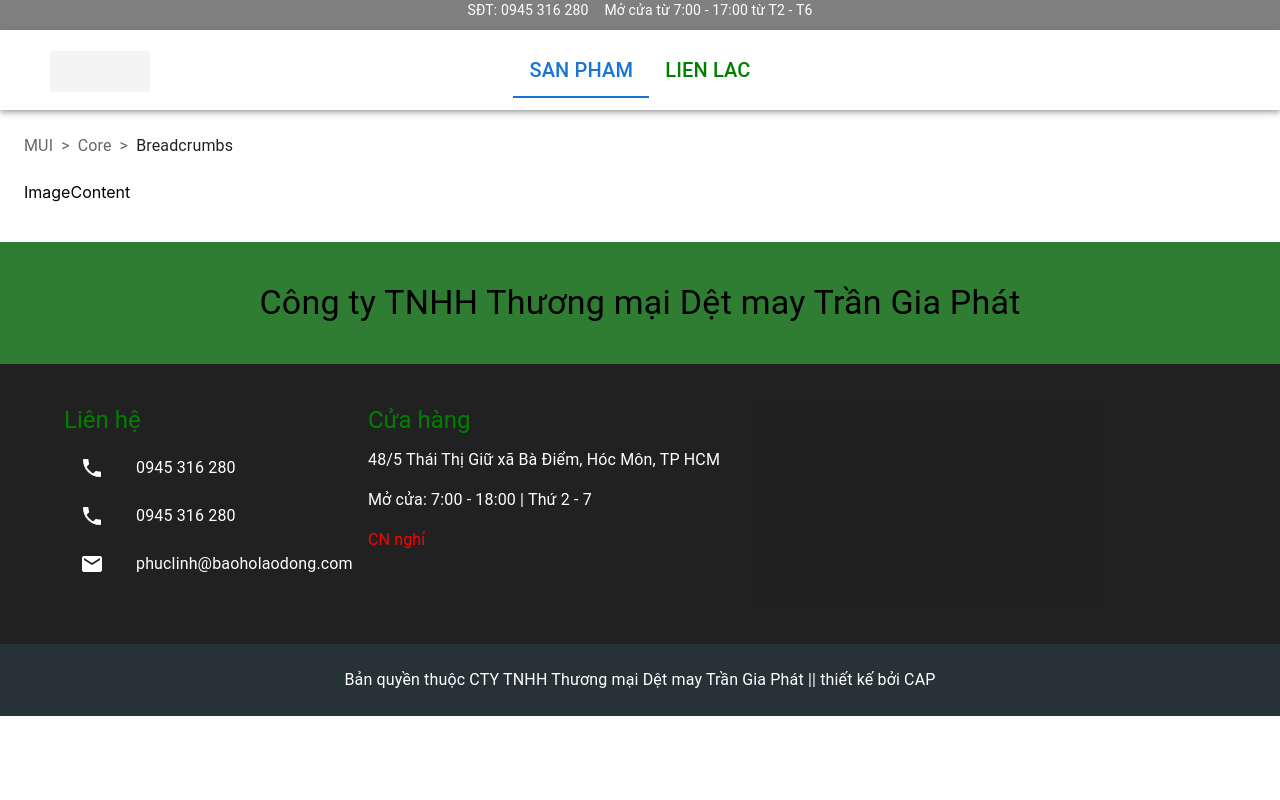
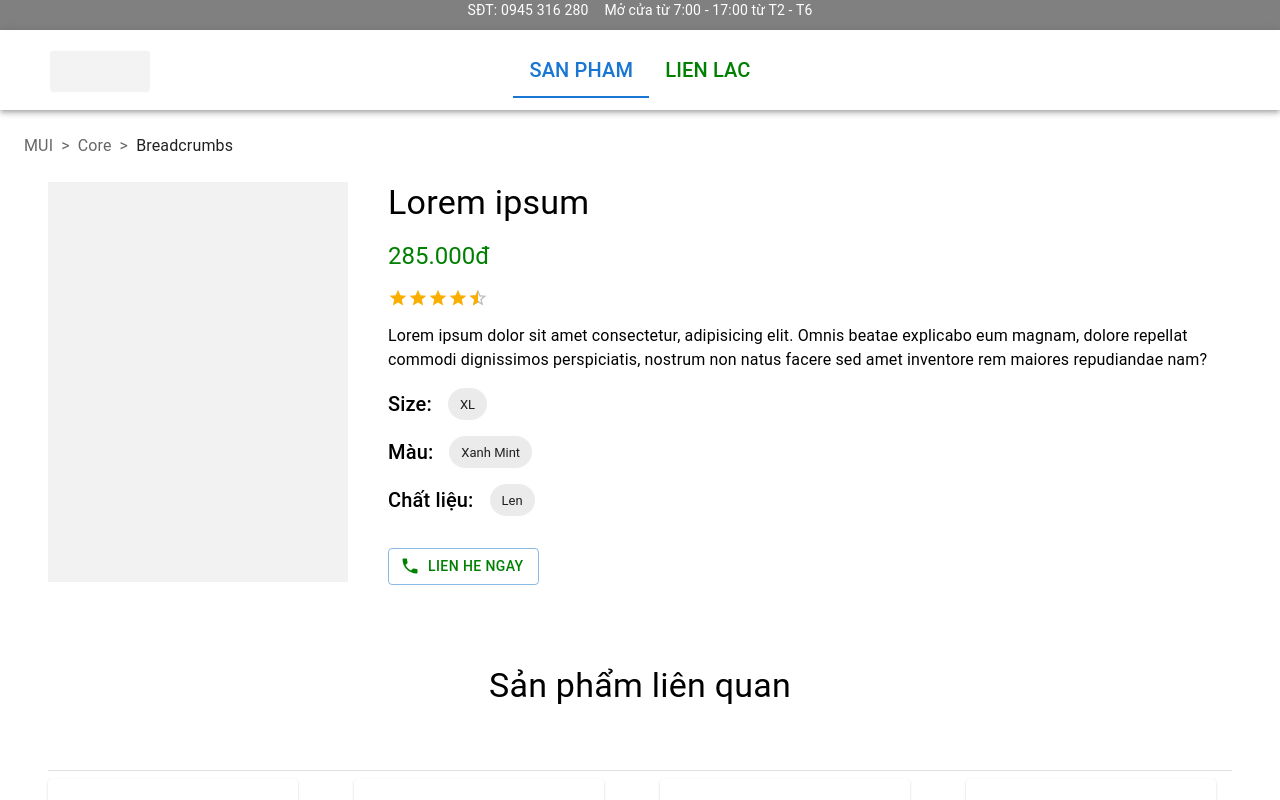
Before and after one commit to chauanphu/bhld-ecommerce, a React (Create React App) app in the folder frontend/: page /product/1 in a window 1280 px wide. Shown: the top 800 px of the page. Built offline with nearby package versions, Linux system fonts and the light colour scheme.

Commit message:
add product detail page

```diff
--- a/frontend/src/pages/NotFound.jsx
+++ b/frontend/src/pages/NotFound.jsx
@@ -4,6 +4,7 @@ const NotFoundPage = () => {
     return (
         <Box height="50vh" display="flex">
             <Typography sx={{
+                typography: { xs: "h4", md: "h3" },
                 postion: 'absolute',
                 top: 0,
                 right: 0,
@@ -11,7 +12,7 @@ const NotFoundPage = () => {
                 left: 0,
                 margin: 'auto',
                 textAlign: 'center'
-            }} variant="h3" color="gray">404 Không tìm thấy</Typography>
+            }} color="gray">404 Không tìm thấy</Typography>
         </Box >)
 }
 
--- a/frontend/src/pages/ProductDetail/ProductDetailPage.jsx
+++ b/frontend/src/pages/ProductDetail/ProductDetailPage.jsx
@@ -1,11 +1,62 @@
 
-import { Box } from "@mui/material"
+import { Box, Skeleton, Container, Typography, Stack, Rating, Chip, Button } from "@mui/material"
+import PhoneIcon from '@mui/icons-material/Phone';
+import Products from "../../components/Products";
+
+const Header = () => {
+    return (<Box sx={{
+        display: "flex",
+        alignItems: "center",
+        justifyContent: "center",
+        mt: 5,
+        mb: 2,
+        py: 5,
+    }}>
+        <Typography variant="h4">Sản phẩm liên quan</Typography>
+    </Box>)
+}
 const ProductDetailPage = () => {
     return (<>
-        <Box display="flex">
-            <Box>Image</Box>
-            <Box>Content</Box>
-        </Box>
+        <Container maxWidth="xl">
+            <Box display="flex" sx={{
+                flexDirection: { xs: 'column', md: 'row' },
+            }}>
+                <Box sx={{
+                    alignSelf: { xs: 'center', md: 'start' }
+                }}>
+                    <Skeleton variant="rectangular" width={300} height={400}></Skeleton>
+                </Box>
+                <Box sx={{
+                    mt: { xs: 5, md: 0 },
+                    ml: { xs: 0, md: 5 }
+                }}>
+                    <Stack>
+                        <Typography sx={{ typography: { xs: 'h5', md: 'h4' } }}>Lorem ipsum</Typography>
+                        <Typography sx={{ color: 'green', mt: 2, typography: { xs: 'h6', md: 'h5' } }}>285.000đ</Typography>
+                        <Rating sx={{ mt: 2, fontSize: "20px" }} name="half-rating" defaultValue={4.5} precision={0.5} readOnly={true} />
+                        <Typography sx={{ mt: 2 }} variant="body1">Lorem ipsum dolor sit amet consectetur, adipisicing elit. Omnis beatae explicabo eum magnam, dolore repellat commodi dignissimos perspiciatis, nostrum non natus facere sed amet inventore rem maiores repudiandae nam?</Typography>
+                        <Box display="flex" flexDirection="row" alignItems="end">
+                            <Typography sx={{ mt: 2 }} variant="h6">Size: </Typography>
+                            <Chip label="XL" sx={{ mx: 2 }} />
+                        </Box>
+                        <Box display="flex" flexDirection="row" alignItems="end">
+                            <Typography sx={{ mt: 2 }} variant="h6">Màu: </Typography>
+                            <Chip label="Xanh Mint" sx={{ mx: 2 }} />
+                        </Box>
+                        <Box display="flex" flexDirection="row" alignItems="end">
+                            <Typography sx={{ mt: 2 }} variant="h6">Chất liệu: </Typography>
+                            <Chip label="Len" sx={{ mx: 2 }} />
+                        </Box>
+                        <Box sx={{ mt: 4, mx: { xs: "auto", md: '0' } }}>
+                            <Button startIcon={<PhoneIcon />} variant="outlined" sx={{ color: 'green' }}>Lien he ngay</Button>
+                        </Box>
+                    </Stack>
+                </Box>
+            </Box>
+            <Box>
+                <Products header={<Header />}></Products>
+            </Box>
+        </Container>
     </>)
 }
 
```
